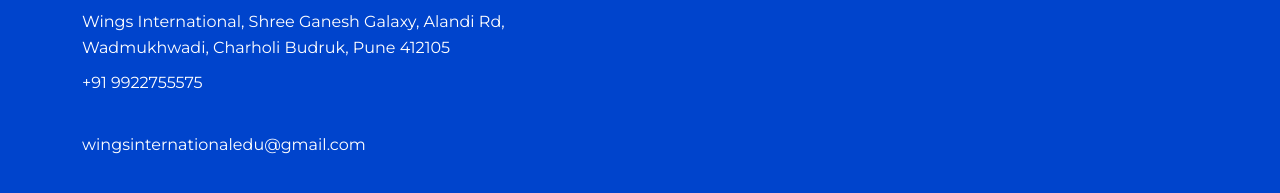
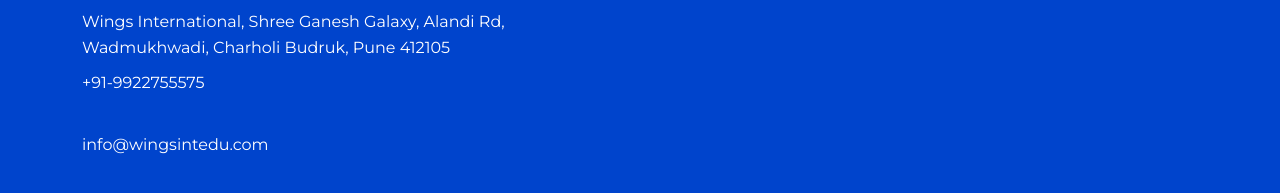
Before and after one commit to ron103/wings, a React (Create React App) app: page / in a window 1280 px wide. Shown: the part 7542-7735 px from the top of the page. Built offline with nearby package versions, Linux system fonts and the light colour scheme.

Commit message:
changed email

```diff
--- a/src/components/Footer.js
+++ b/src/components/Footer.js
@@ -9,8 +9,8 @@
         <div className="footer-contact">
           <h4>Contact</h4>
           <p>Wings International, Shree Ganesh Galaxy, Alandi Rd, Wadmukhwadi, Charholi Budruk, Pune 412105</p>
-          <a href="tel:+12345678900">+91 9922755575</a><br />
-          <a href="mailto:info@lakshyaoverseas.com">wingsinternationaledu@gmail.com</a>
+          <a href="tel:+12345678900">+91-9922755575</a><br />
+          <a href="mailto:info@lakshyaoverseas.com">info@wingsintedu.com</a>
         </div>
         <div className="footer-social">
           <a href="http://facebook.com"><FaFacebook /></a>
```
